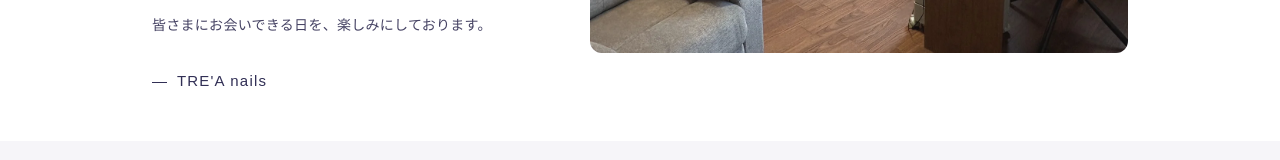
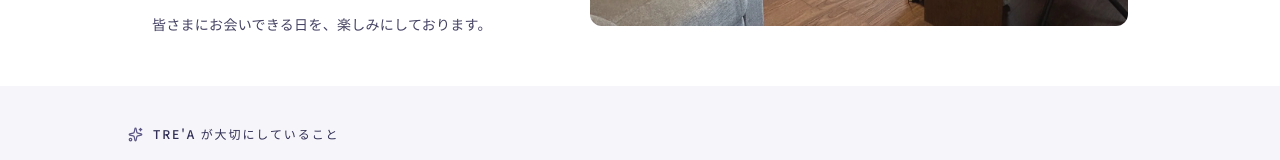
Before and after one commit to hinaokazaki/trea-lp, a Next.js app: page /concept in a window 1280 px wide. Shown: the part 765-925 px from the top of the page. Built offline with nearby package versions, Linux system fonts and the light colour scheme; no server answers.

Commit message:
fix(concept): サロン紹介文末尾の署名表記を削除

```diff
--- a/components/concept/SalonThought.tsx
+++ b/components/concept/SalonThought.tsx
@@ -35,10 +35,6 @@ export default function SalonThought() {
             </p>
             <p>皆さまにお会いできる日を、楽しみにしております。</p>
           </div>
-
-          <p className="font-serif text-[15px] text-[#312F55] tracking-[.08em] mt-8">
-            &mdash;&ensp;TRE&apos;A nails
-          </p>
         </div>
 
         <div className="relative w-full aspect-4/3 rounded-xl overflow-hidden bg-[#EDEBF4]">
```
